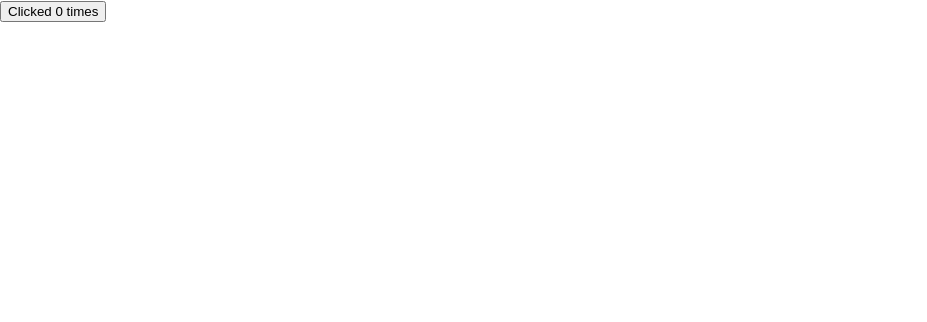
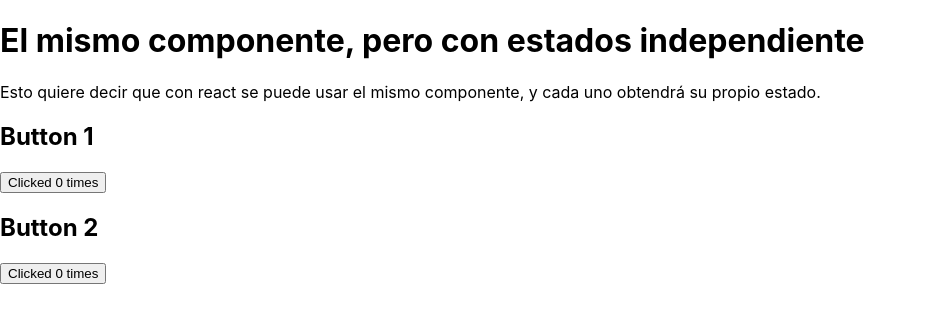
Before and after one commit to GustDevFreak/react-learning-project, a React (Create React App) app: page / in a window 1280 px wide. Shown: the top 322 px of the page, without its empty margins (0-927 px from the left). Built offline with nearby package versions, Linux system fonts and the light colour scheme.

Commit message:
using the same component, with its independent state

```diff
--- a/src/App.js
+++ b/src/App.js
@@ -1,4 +1,21 @@
 import { useState } from "react";
+
+function MyApp() {
+  return (
+    <>
+    <h1>El mismo componente, pero con estados independiente</h1>
+    <p>Esto quiere decir que con react se puede usar el mismo componente, y cada uno obtendrá su propio estado.</p>
+    <div>
+      <h2>Button 1</h2>
+      <MyButton />
+    </div>
+    <div>
+      <h2>Button 2</h2>
+      <MyButton />
+    </div>
+    </>
+  );
+}
 
 // declarando una variable de estado dentro del componente
 function MyButton() {
@@ -19,4 +36,4 @@ function MyButton() {
 }
 
 // Ahora ejecuto el componente
-export default MyButton
+export default MyApp
```
